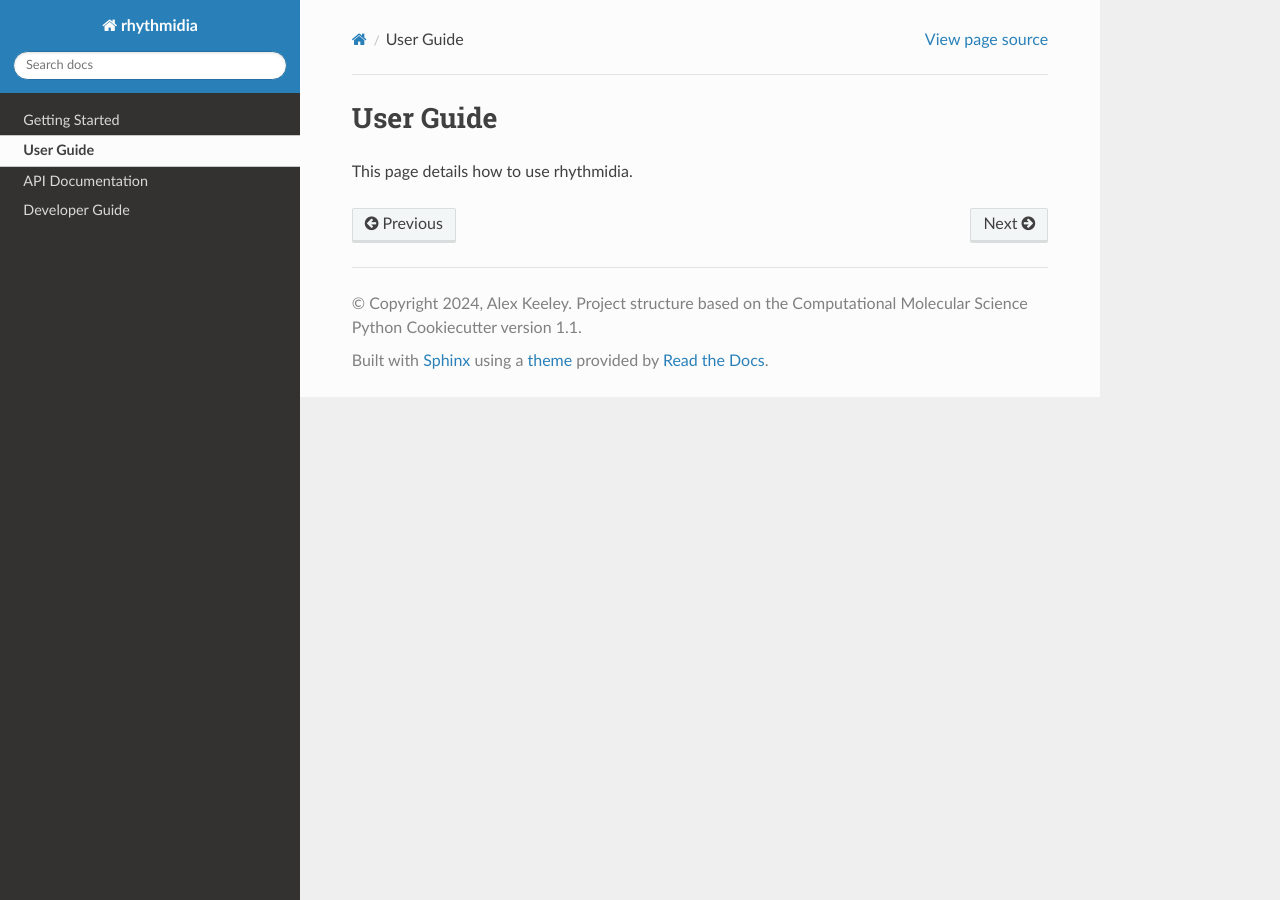
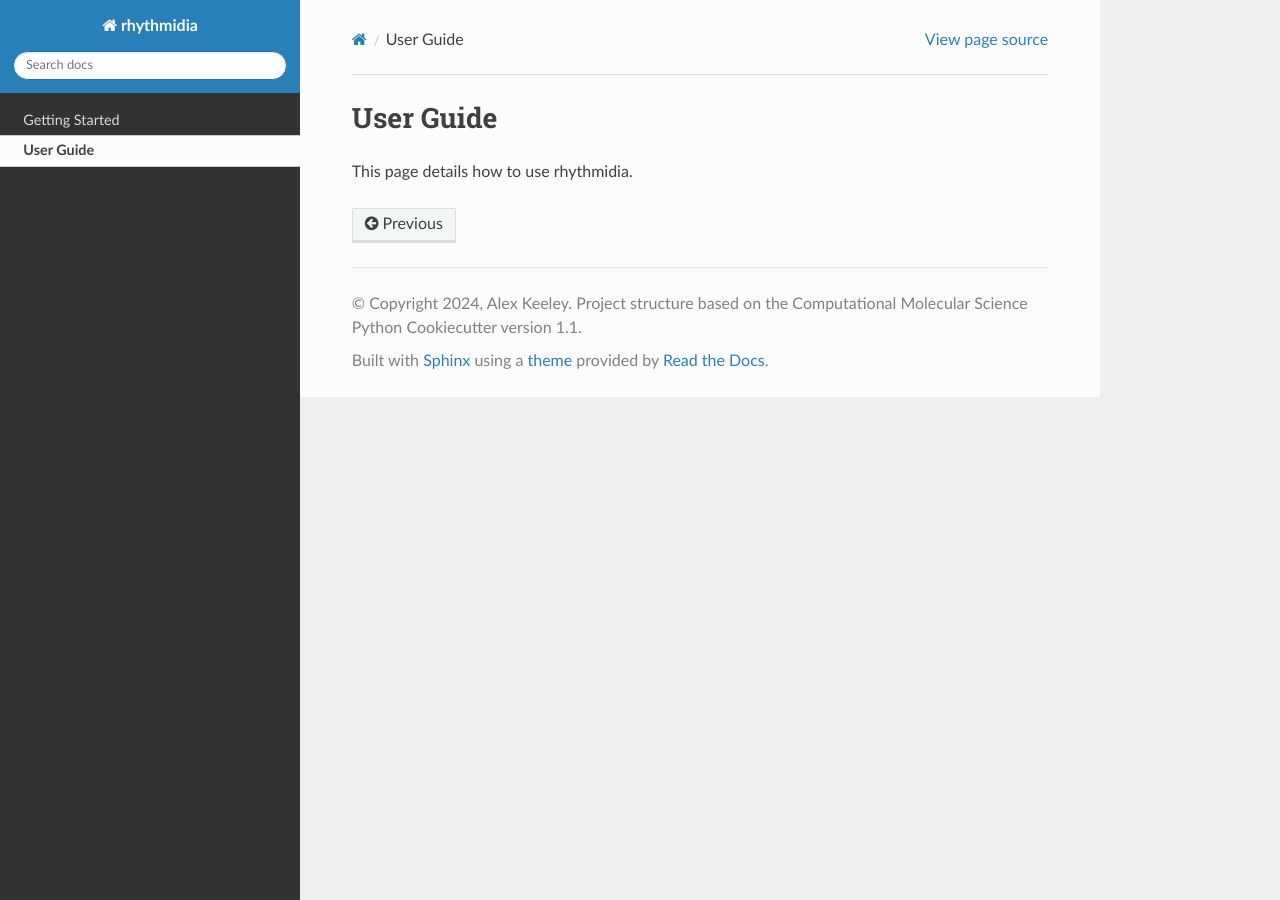
Before and after one commit to Pelham-Lab/rhythmidia, a Sphinx documentation site: the page built from docs/user_guide.rst, in a window 1280 px wide. Built offline with Sphinx 7.4.7 and the Read the Docs theme 2.0.0, drawn with Linux system fonts in a browser that asks for light colours; the version number could not be read and is left out.

Commit message:
Updated docs

```diff
--- a/docs/developer_guide.rst
+++ /dev/null
@@ -1,4 +0,0 @@
-Developer Guide
-===============
-
-This page details how to contribute to rhythmidia.
--- a/docs/index.rst
+++ b/docs/index.rst
@@ -70,5 +70,3 @@ Welcome to rhythmidia's documentation!
 
    getting_started
    user_guide
-   api
-   developer_guide
```
